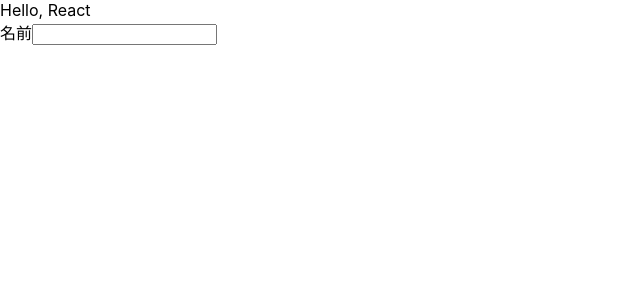
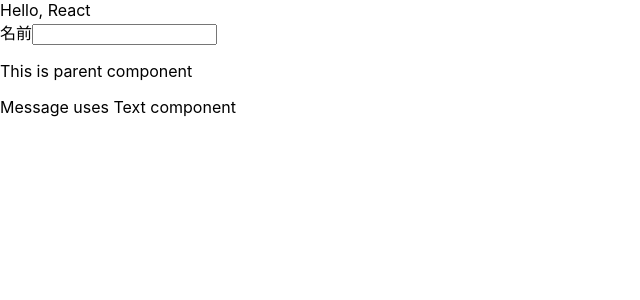
Before and after one commit to RiRyCasals/react-sample, a React (Create React App) app: page / in a window 1280 px wide. Shown: the top 300 px of the page, without its empty margins (0-640 px from the left). Built offline with nearby package versions, Linux system fonts and the light colour scheme.

Commit message:
p84まで終了

```diff
--- /dev/null
+++ b/src/components/Message.tsx
@@ -0,0 +1,17 @@
+const Text = (props: {content: string}) => {
+    const { content } = props
+    return <p className="text">{ content } </p>
+}
+
+const Message = (props: {}) => {
+    const content1 = 'This is parent component'
+    const content2 = 'Message uses Text component'
+    return (
+        <div>
+            <Text content={content1} />
+            <Text content={content2} />
+        </div>
+    )
+}
+
+export default Message
--- a/src/index.tsx
+++ b/src/index.tsx
@@ -4,6 +4,7 @@
 import Hello from './components/Hello';
 import reportWebVitals from './reportWebVitals';
 import Name from './components/Name';
+import Message from './components/Message';
 
 const root = ReactDOM.createRoot(
   document.getElementById('root') as HTMLElement
@@ -12,6 +13,7 @@
   <React.StrictMode>
     <Hello/>
     <Name/>
+    <Message/>
   </React.StrictMode>
 );
 
```
